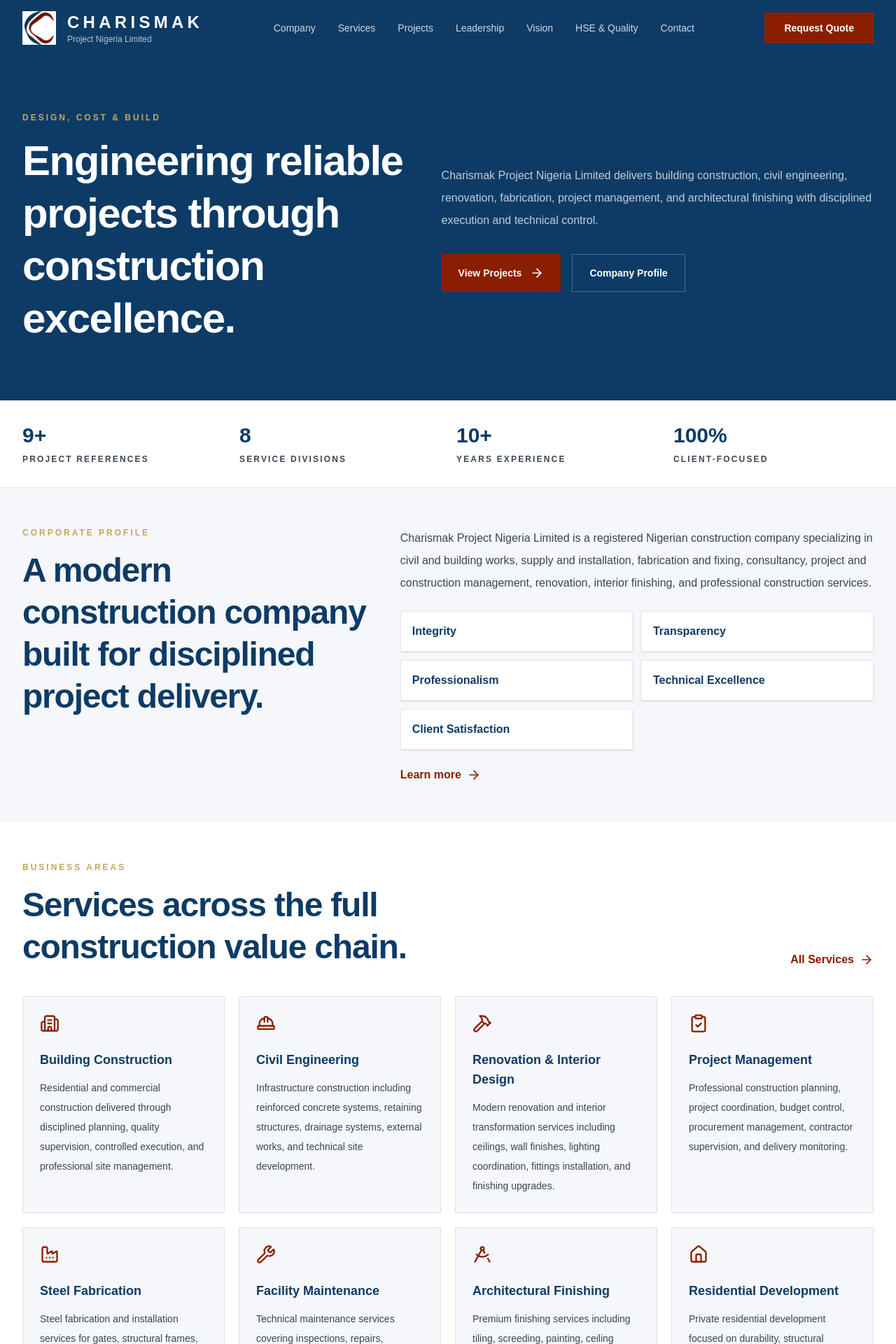
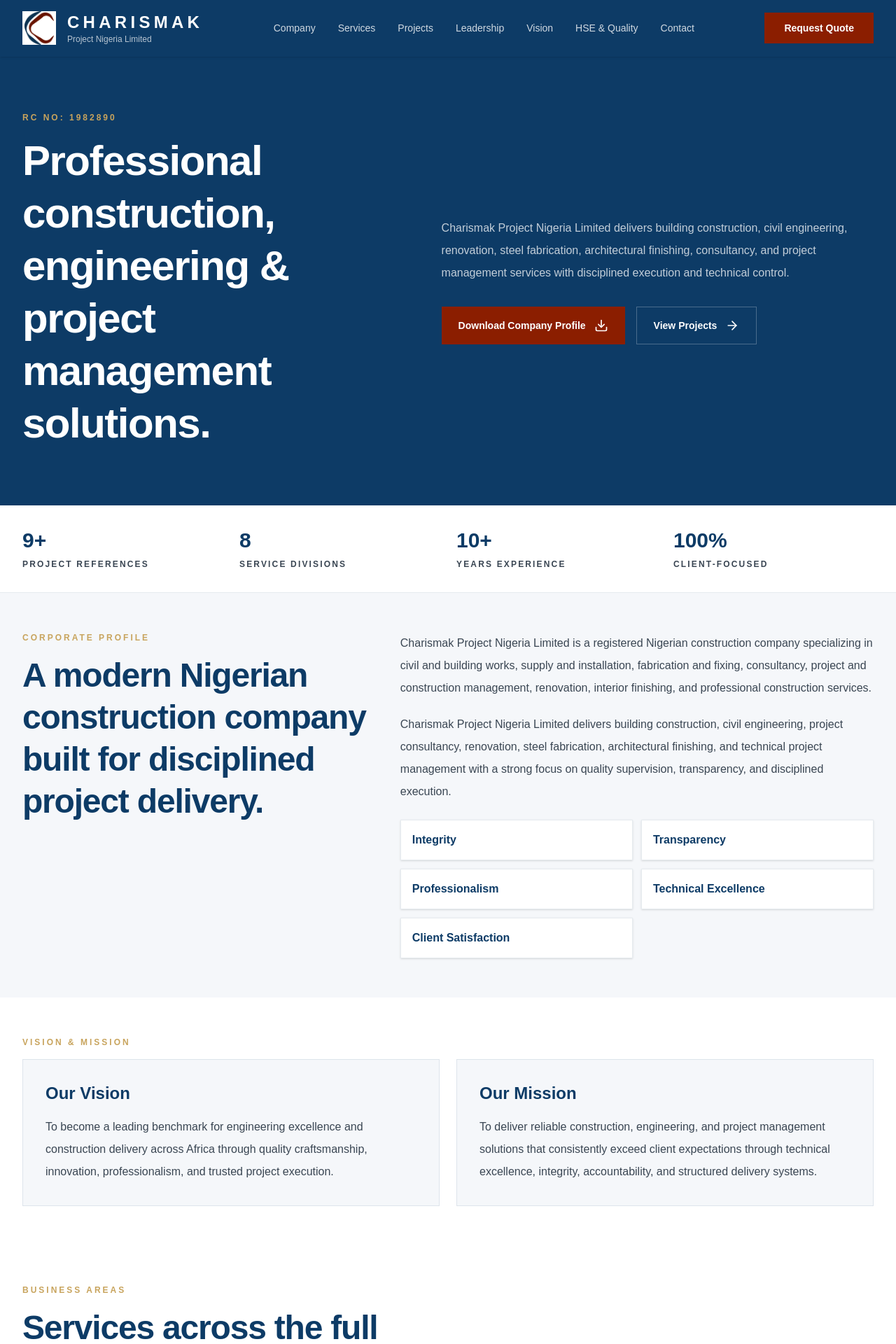
Before and after one commit to CharismakProject/charismak-landing-page, a Next.js app: page / in a window 1280 px wide. Shown: the top 1920 px of the page at 70% size. Built offline with nearby package versions, Linux system fonts and the light colour scheme.

Commit message:
Update page.tsx

```diff
--- a/app/page.tsx
+++ b/app/page.tsx
@@ -1,8 +1,15 @@
 import Image from "next/image";
 import Link from "next/link";
-import { ArrowRight, PlayCircle } from "lucide-react";
+import {
+  ArrowRight,
+  Download,
+  Mail,
+  MapPin,
+  Phone,
+  PlayCircle,
+} from "lucide-react";
 
-import { company, projects, services, trustItems } from "./site-data";
+import { company, people, projects, services, trustItems } from "./site-data";
 
 function SectionLabel({ children }: { children: React.ReactNode }) {
   return (
@@ -13,40 +20,48 @@
 }
 
 export default function HomePage() {
-  const featuredProjects = projects.filter((project) => project.featured).slice(0, 6);
+  const featuredProjects = projects
+    .filter((project) => project.featured)
+    .slice(0, 6);
+
+  const projectDirector = people.find((person) =>
+    person.name.includes("Abiodun Christopher Akinola")
+  );
 
   return (
     <main className="overflow-hidden bg-[#F5F7FA] pt-20">
       <section className="bg-[#0D3B66] px-5 py-20 text-white md:px-8">
         <div className="mx-auto grid max-w-7xl gap-10 lg:grid-cols-[0.95fr_1.05fr] lg:items-center">
           <div>
-            <SectionLabel>{company.tagline}</SectionLabel>
+            <SectionLabel>{company.rcNumber}</SectionLabel>
 
             <h1 className="max-w-3xl text-4xl font-black leading-tight tracking-tight md:text-6xl">
-              Engineering reliable projects through construction excellence.
+              Professional construction, engineering & project management
+              solutions.
             </h1>
           </div>
 
           <div>
             <p className="max-w-2xl text-base leading-8 text-white/75">
               {company.name} delivers building construction, civil engineering,
-              renovation, fabrication, project management, and architectural
-              finishing with disciplined execution and technical control.
+              renovation, steel fabrication, architectural finishing,
+              consultancy, and project management services with disciplined
+              execution and technical control.
             </p>
 
             <div className="mt-8 flex flex-wrap gap-4">
               <Link
-                href="/projects"
+                href="/company-profile.pdf"
                 className="inline-flex items-center gap-3 bg-[#8B1E00] px-6 py-4 text-sm font-bold text-white transition hover:bg-[#C8A45D]"
               >
-                View Projects <ArrowRight className="h-5 w-5" />
+                Download Company Profile <Download className="h-5 w-5" />
               </Link>
 
               <Link
-                href="/about"
-                className="inline-flex items-center border border-white/25 px-6 py-4 text-sm font-semibold text-white transition hover:border-[#C8A45D]"
+                href="#projects"
+                className="inline-flex items-center gap-3 border border-white/25 px-6 py-4 text-sm font-semibold text-white transition hover:border-[#C8A45D]"
               >
-                Company Profile
+                View Projects <ArrowRight className="h-5 w-5" />
               </Link>
             </div>
           </div>
@@ -77,12 +92,19 @@
             <SectionLabel>Corporate Profile</SectionLabel>
 
             <h2 className="text-3xl font-semibold leading-tight tracking-tight text-[#0D3B66] md:text-5xl">
-              A modern construction company built for disciplined project delivery.
+              A modern Nigerian construction company built for disciplined
+              project delivery.
             </h2>
           </div>
 
           <div>
-            <p className="text-base leading-8 text-[#3A4653]">{company.about}</p>
+            <p className="text-base leading-8 text-[#3A4653]">
+              {company.about}
+            </p>
+
+            <p className="mt-5 text-base leading-8 text-[#3A4653]">
+              {company.overview}
+            </p>
 
             <div className="mt-6 grid gap-3 sm:grid-cols-2">
               {company.values.map((value) => (
@@ -94,13 +116,34 @@
                 </div>
               ))}
             </div>
+          </div>
+        </div>
+      </section>
 
-            <Link
-              href="/about"
-              className="mt-6 inline-flex items-center gap-2 font-bold text-[#8B1E00]"
-            >
-              Learn more <ArrowRight className="h-5 w-5" />
-            </Link>
+      <section className="bg-white px-5 py-14 md:px-8">
+        <div className="mx-auto max-w-7xl">
+          <SectionLabel>Vision & Mission</SectionLabel>
+
+          <div className="grid gap-6 md:grid-cols-2">
+            <div className="border border-[#0D3B66]/10 bg-[#F5F7FA] p-8">
+              <h3 className="text-2xl font-bold text-[#0D3B66]">
+                Our Vision
+              </h3>
+
+              <p className="mt-4 text-base leading-8 text-[#3A4653]">
+                {company.vision}
+              </p>
+            </div>
+
+            <div className="border border-[#0D3B66]/10 bg-[#F5F7FA] p-8">
+              <h3 className="text-2xl font-bold text-[#0D3B66]">
+                Our Mission
+              </h3>
+
+              <p className="mt-4 text-base leading-8 text-[#3A4653]">
+                {company.mission}
+              </p>
+            </div>
           </div>
         </div>
       </section>
@@ -113,13 +156,6 @@
             <h2 className="max-w-3xl text-3xl font-semibold leading-tight tracking-tight text-[#0D3B66] md:text-5xl">
               Services across the full construction value chain.
             </h2>
-
-            <Link
-              href="/services"
-              className="inline-flex items-center gap-2 font-bold text-[#8B1E00]"
-            >
-              All Services <ArrowRight className="h-5 w-5" />
-            </Link>
           </div>
 
           <div className="mt-10 grid gap-5 sm:grid-cols-2 lg:grid-cols-4">
@@ -143,29 +179,21 @@
         </div>
       </section>
 
-      <section className="bg-[#F5F7FA] px-5 py-14 md:px-8">
+      <section id="projects" className="bg-[#F5F7FA] px-5 py-14 md:px-8">
         <div className="mx-auto max-w-7xl">
           <SectionLabel>Project References</SectionLabel>
 
           <div className="flex flex-col justify-between gap-6 md:flex-row md:items-end">
             <h2 className="max-w-3xl text-3xl font-semibold leading-tight tracking-tight text-[#0D3B66] md:text-5xl">
-              Selected works across construction, interiors, civil works, and
-              residential development.
+              Selected works across construction, interiors, civil works,
+              residential development, and project supervision.
             </h2>
-
-            <Link
-              href="/projects"
-              className="inline-flex items-center gap-2 font-bold text-[#8B1E00]"
-            >
-              Explore All Projects <ArrowRight className="h-5 w-5" />
-            </Link>
           </div>
 
           <div className="mt-10 grid gap-6 md:grid-cols-2 xl:grid-cols-3">
             {featuredProjects.map((project) => (
-              <Link
+              <article
                 key={project.slug}
-                href={`/projects/${project.slug}`}
                 className="group overflow-hidden bg-white shadow-sm transition hover:-translate-y-1 hover:shadow-xl"
               >
                 <div className="relative h-[230px] overflow-hidden bg-[#0D3B66]">
@@ -200,12 +228,31 @@
                     {project.summary}
                   </p>
 
-                  <div className="mt-6 inline-flex items-center gap-2 text-sm font-bold uppercase tracking-wide text-[#8B1E00]">
-                    View Project <ArrowRight className="h-4 w-4" />
+                  <div className="mt-5 grid gap-2 text-sm text-[#3A4653]">
+                    <p>
+                      <span className="font-bold text-[#0D3B66]">
+                        Location:
+                      </span>{" "}
+                      {project.location}
+                    </p>
+
+                    <p>
+                      <span className="font-bold text-[#0D3B66]">Status:</span>{" "}
+                      {project.status}
+                    </p>
                   </div>
                 </div>
-              </Link>
+              </article>
             ))}
+          </div>
+
+          <div className="mt-10">
+            <Link
+              href="/company-profile.pdf"
+              className="inline-flex items-center gap-3 bg-[#8B1E00] px-6 py-4 text-sm font-bold text-white transition hover:bg-[#C8A45D]"
+            >
+              Download Full Company Profile <Download className="h-5 w-5" />
+            </Link>
           </div>
         </div>
       </section>
@@ -221,16 +268,9 @@
 
             <p className="mt-5 text-base leading-8 text-[#3A4653]">
               Construction excellence is about how materials are controlled,
-              teams are supervised, risks are managed, and every stage is checked
-              before handover.
+              teams are supervised, risks are managed, and every stage is
+              checked before handover.
             </p>
-
-            <Link
-              href="/hse"
-              className="mt-6 inline-flex items-center gap-2 font-bold text-[#8B1E00]"
-            >
-              View HSE & Quality <ArrowRight className="h-5 w-5" />
-            </Link>
           </div>
 
           <div className="grid gap-5 sm:grid-cols-3">
@@ -251,6 +291,114 @@
           </div>
         </div>
       </section>
+
+      <section className="bg-[#0D3B66] px-5 py-16 text-white md:px-8">
+        <div className="mx-auto grid max-w-7xl gap-10 lg:grid-cols-[0.85fr_1.15fr] lg:items-center">
+          <div className="relative h-[420px] overflow-hidden bg-white/10">
+            {projectDirector && (
+              <Image
+                src={projectDirector.image}
+                alt={projectDirector.name}
+                fill
+                sizes="(max-width: 768px) 100vw, 40vw"
+                className="object-cover"
+              />
+            )}
+          </div>
+
+          <div>
+            <SectionLabel>Project Director</SectionLabel>
+
+            <h2 className="text-3xl font-bold leading-tight md:text-5xl">
+              {projectDirector?.name}
+            </h2>
+
+            <p className="mt-3 text-lg font-semibold text-[#C8A45D]">
+              Managing Director & Project Director
+            </p>
+
+            <p className="mt-6 max-w-2xl text-base leading-8 text-white/75">
+              At Charismak Project Nigeria Limited, we are committed to
+              delivering construction and engineering projects with integrity,
+              technical excellence, accountability, transparency, and disciplined
+              project execution.
+            </p>
+
+            <div className="mt-8 flex flex-wrap gap-4">
+              <Link
+                href="/company-profile.pdf"
+                className="inline-flex items-center gap-3 bg-[#8B1E00] px-6 py-4 text-sm font-bold text-white transition hover:bg-[#C8A45D]"
+              >
+                Download Profile <Download className="h-5 w-5" />
+              </Link>
+
+              <Link
+                href={`mailto:${company.email}`}
+                className="inline-flex items-center gap-3 border border-white/25 px-6 py-4 text-sm font-semibold text-white transition hover:border-[#C8A45D]"
+              >
+                Contact Us <Mail className="h-5 w-5" />
+              </Link>
+            </div>
+          </div>
+        </div>
+      </section>
+
+      <section className="bg-white px-5 py-14 md:px-8">
+        <div className="mx-auto max-w-7xl">
+          <SectionLabel>Contact</SectionLabel>
+
+          <h2 className="max-w-3xl text-3xl font-semibold leading-tight tracking-tight text-[#0D3B66] md:text-5xl">
+            Start your next project with Charismak Project Nigeria Limited.
+          </h2>
+
+          <div className="mt-10 grid gap-5 md:grid-cols-3">
+            <div className="border border-[#0D3B66]/10 bg-[#F5F7FA] p-6">
+              <Phone className="h-6 w-6 text-[#8B1E00]" />
+
+              <h3 className="mt-4 font-bold text-[#0D3B66]">Phone</h3>
+
+              {company.phones.map((phone) => (
+                <p key={phone} className="mt-2 text-sm text-[#3A4653]">
+                  {phone}
+                </p>
+              ))}
+            </div>
+
+            <div className="border border-[#0D3B66]/10 bg-[#F5F7FA] p-6">
+              <Mail className="h-6 w-6 text-[#8B1E00]" />
+
+              <h3 className="mt-4 font-bold text-[#0D3B66]">Email</h3>
+
+              <p className="mt-2 break-words text-sm text-[#3A4653]">
+                {company.email}
+              </p>
+            </div>
+
+            <div className="border border-[#0D3B66]/10 bg-[#F5F7FA] p-6">
+              <MapPin className="h-6 w-6 text-[#8B1E00]" />
+
+              <h3 className="mt-4 font-bold text-[#0D3B66]">
+                Office Locations
+              </h3>
+
+              {company.addresses.map((address) => (
+                <p key={address} className="mt-2 text-sm text-[#3A4653]">
+                  {address}
+                </p>
+              ))}
+            </div>
+          </div>
+
+          <div className="mt-10">
+            <Link
+              href="/company-profile.pdf"
+              className="inline-flex items-center gap-3 bg-[#0D3B66] px-6 py-4 text-sm font-bold text-white transition hover:bg-[#8B1E00]"
+            >
+              Download Company Profile <Download className="h-5 w-5" />
+            </Link>
+          </div>
+        </div>
+      </section>
     </main>
   );
 }
```
